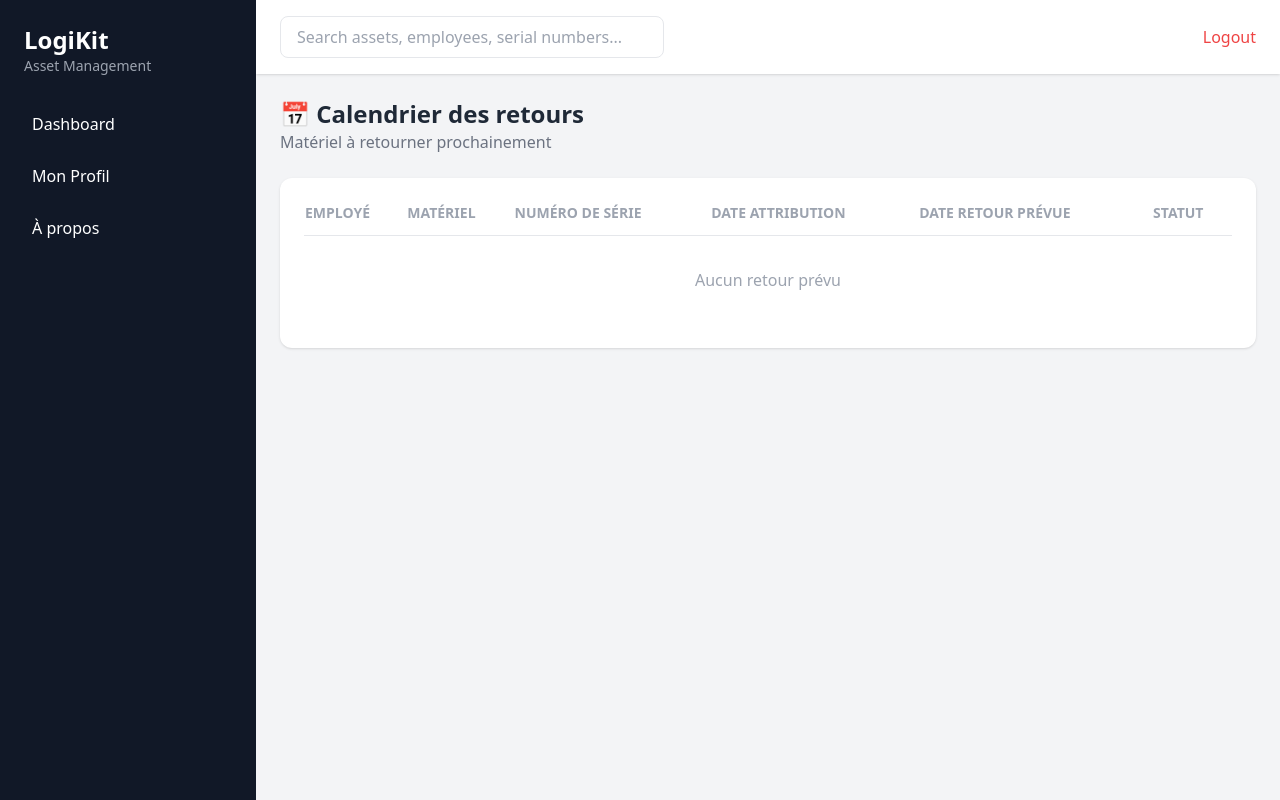
After one commit to rayanetab/logikit, a Symfony app: template templates/calendar/index.html.twig in a window 1280 px wide. The commit adds this page. Run offline with Twig, Linux system fonts and the light colour scheme; the template is opened without the code that fills it, so the values that code supplies are empty; some libraries are stand-ins or nearby versions.

Commit message:
Calendrier des retours + badges dynamiques

```diff
--- a/templates/base.html.twig
+++ b/templates/base.html.twig
@@ -40,7 +40,12 @@
                 <a href="/assignment" class="flex items-center px-4 py-3 rounded-lg mb-1 hover:bg-gray-700 text-white">
                     Assignments
                 </a>
+                <a href="{{ path('app_calendar') }}" class="flex items-center px-4 py-3 rounded-lg mb-1 hover:bg-gray-700 text-white">
+    Calendrier
+</a>
                 {% endif %}
+
+
 
                 {% if is_granted('ROLE_ADMIN') %}
                 <a href="/user" class="flex items-center px-4 py-3 rounded-lg mb-1 hover:bg-gray-700 text-white">
--- /dev/null
+++ b/templates/calendar/index.html.twig
@@ -0,0 +1,62 @@
+{% extends 'base.html.twig' %}
+
+{% block title %}Calendrier des retours - LogiKit{% endblock %}
+
+{% block body %}
+<div class="mb-6">
+    <h1 class="text-2xl font-bold text-gray-800">📅 Calendrier des retours</h1>
+    <p class="text-gray-500">Matériel à retourner prochainement</p>
+</div>
+
+<div class="bg-white rounded-xl shadow p-6">
+    <table class="w-full">
+        <thead>
+            <tr class="text-left text-gray-400 text-sm border-b">
+                <th class="pb-3">EMPLOYÉ</th>
+                <th class="pb-3">MATÉRIEL</th>
+                <th class="pb-3">NUMÉRO DE SÉRIE</th>
+                <th class="pb-3">DATE ATTRIBUTION</th>
+                <th class="pb-3">DATE RETOUR PRÉVUE</th>
+                <th class="pb-3">STATUT</th>
+            </tr>
+        </thead>
+        <tbody>
+            {% for assignment in assignments %}
+            <tr class="border-b hover:bg-gray-50">
+                <td class="py-4">{{ assignment.user ? assignment.user.prenom ~ ' ' ~ assignment.user.nom : '-' }}</td>
+                <td class="py-4 font-medium">{{ assignment.asset ? assignment.asset.brand ~ ' ' ~ assignment.asset.model : 'Consommable' }}</td>
+                <td class="py-4">
+                    <span class="bg-gray-100 px-2 py-1 rounded text-sm">
+                        {{ assignment.asset ? assignment.asset.serialNumber : '-' }}
+                    </span>
+                </td>
+                <td class="py-4 text-gray-500">{{ assignment.assignedAt ? assignment.assignedAt|date('d/m/Y') : '' }}</td>
+                <td class="py-4">
+                    <span class="font-medium
+                        {% if assignment.returnedAt < date() %}text-red-600
+                        {% elseif assignment.returnedAt < date('+7 days') %}text-orange-600
+                        {% else %}text-green-600{% endif %}">
+                        {{ assignment.returnedAt ? assignment.returnedAt|date('d/m/Y') : 'Non définie' }}
+                    </span>
+                </td>
+                <td class="py-4">
+                    {% if assignment.returnedAt < date() %}
+                    <span class="bg-red-100 text-red-800 px-2 py-1 rounded text-sm">En retard</span>
+                    {% elseif assignment.returnedAt < date('+7 days') %}
+                    <span class="bg-orange-100 text-orange-800 px-2 py-1 rounded text-sm">Bientôt</span>
+                    {% else %}
+                    <span class="bg-green-100 text-green-800 px-2 py-1 rounded text-sm">OK</span>
+                    {% endif %}
+                </td>
+            </tr>
+            {% else %}
+            <tr>
+                <td colspan="6" class="text-center text-gray-400 py-8">
+                    Aucun retour prévu
+                </td>
+            </tr>
+            {% endfor %}
+        </tbody>
+    </table>
+</div>
+{% endblock %}
```
Also changed, not shown: src/Controller/CalendarController.php (added, +27 -0 lines).
